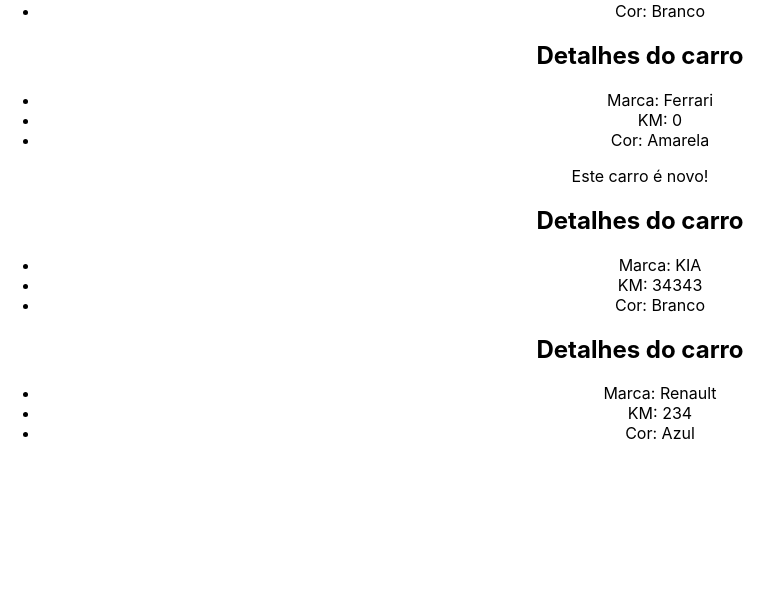
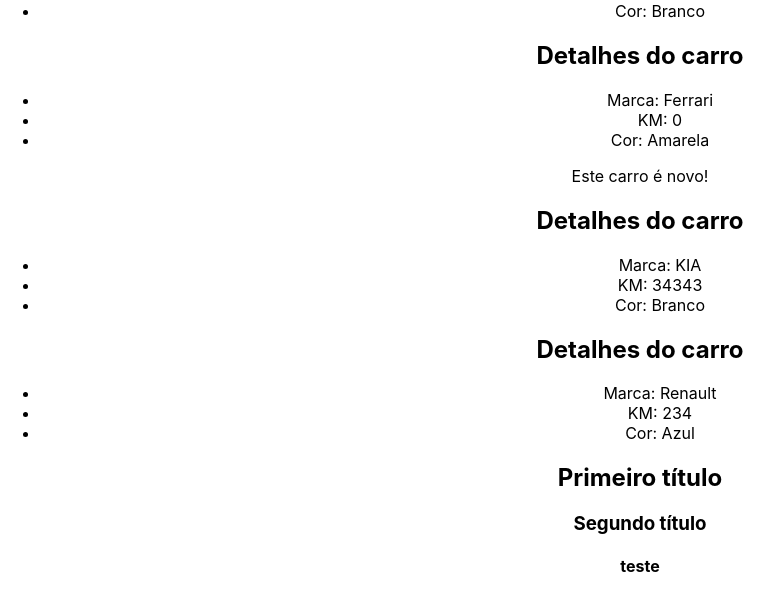
Before and after one commit to matheustsnts/curso-react, a React (Create React App) app in the folder aula03/desafio-01-producao/: page / in a window 1280 px wide. Shown: the part 1889-2499 px from the top of the page, without its empty margins (0-783 px from the left). Built offline with nearby package versions, Linux system fonts and the light colour scheme.

Commit message:
feat: fragments.

```diff
--- a/aula03/desafio-01-producao/src/App.js
+++ b/aula03/desafio-01-producao/src/App.js
@@ -8,9 +8,10 @@
 import ShowUserName from './components/ShowUserName';
 import { useState } from 'react';
 import CarDetails from './components/CarDetails';
+import Fragment from './components/Fragment';
 
 function App() {
-  const name = "Joaquim";
+  //const name = "Joaquim";
   const [userName] = useState("Maria");
 
   const cars = [
@@ -42,6 +43,8 @@
         {cars.map((car) => (
           <CarDetails brand={car.brand} color={car.color} km={car.km} newCar={car.newCar} />
         ))}
+        {/* fragment */}
+        <Fragment propFragment="teste"/>
       </div>
     </div>
   );
--- /dev/null
+++ b/aula03/desafio-01-producao/src/components/Fragment.js
@@ -0,0 +1,13 @@
+import React from 'react'
+
+const Fragment = ({propFragment}) => {
+  return (
+    <>
+        <h2>Primeiro título</h2>
+        <h3>Segundo título</h3>
+        <h4>{propFragment}</h4>
+    </>
+  )
+}
+
+export default Fragment
```
